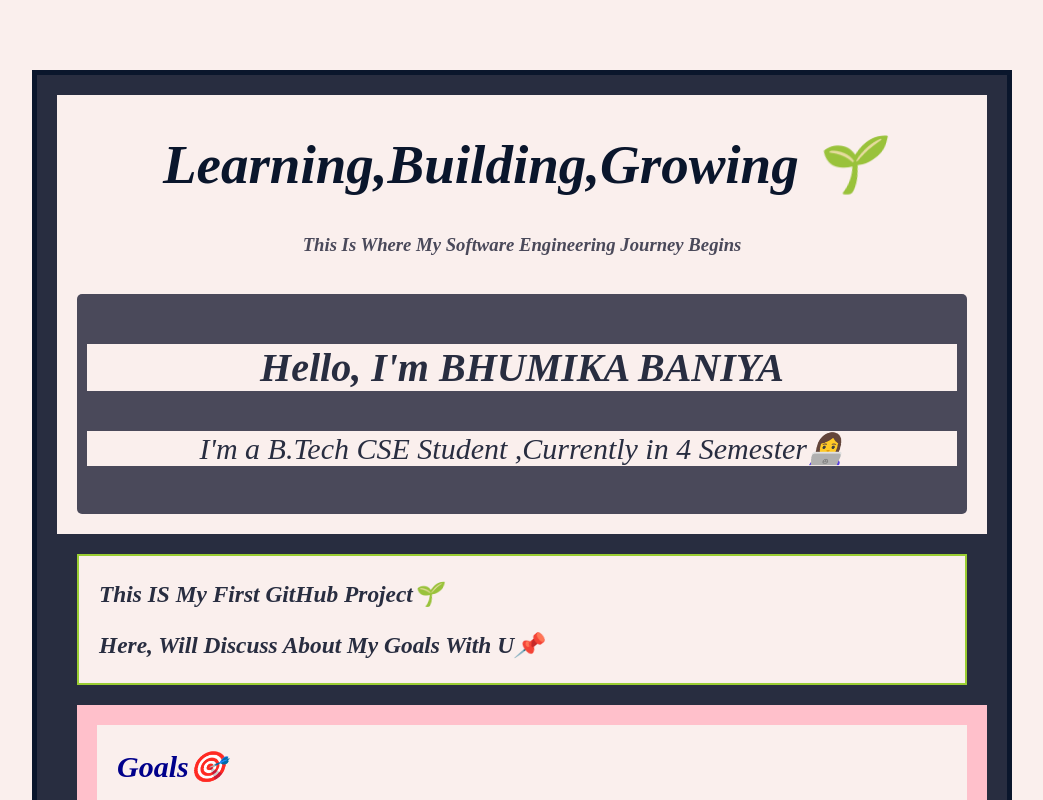
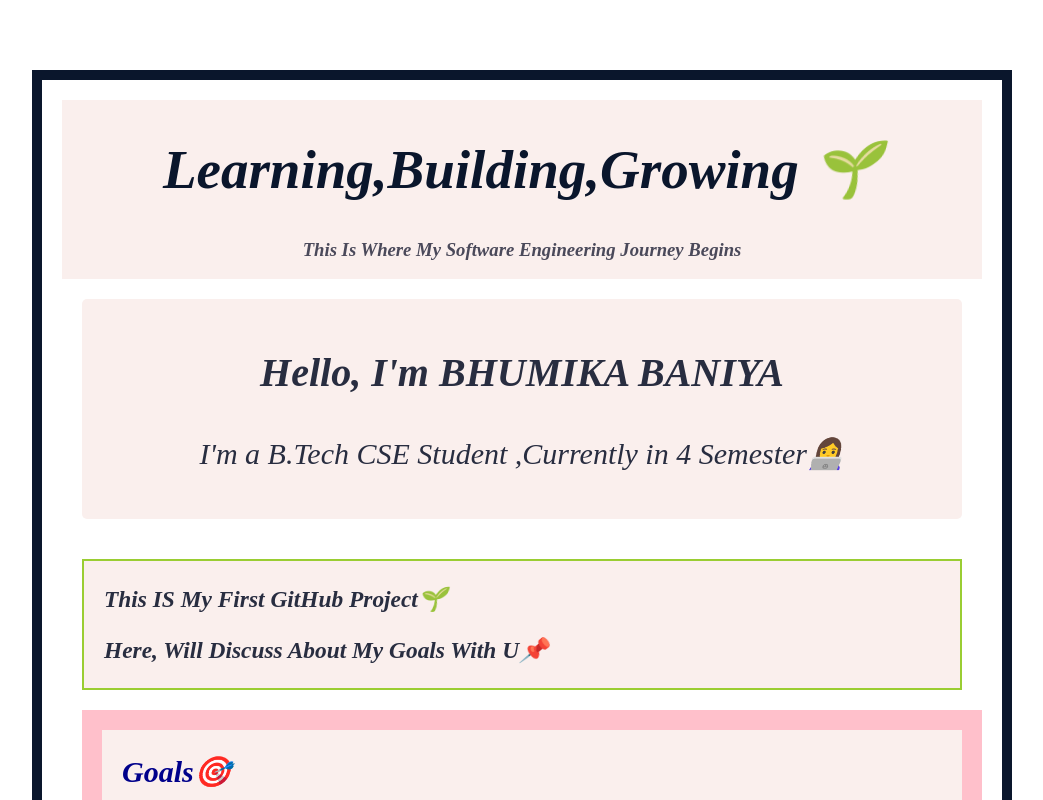
Before and after one commit to bhumikabaniya16/learn.dev, a plain HTML site: page index.html in a window 1280 px wide. Shown: the top 800 px of the page, without its empty margins (118-1161 px from the left). Drawn offline with Linux system fonts and the light colour scheme.

Commit message:
fix background issue

```diff
--- a/style.css
+++ b/style.css
@@ -1,12 +1,11 @@
 *{
 
-    background-color:#FAEFED;
 
 }
 body{
     display: flex;
     flex-direction: column;
-    border: 5px solid #0A162C;
+    border: 10px solid #0A162C;
     margin-top: 70px;
     margin-left: 150px;
     padding-left: 40px;;
@@ -14,12 +13,12 @@ body{
     margin-bottom: 50px;
     padding: 20px;
     box-sizing: border-box;
-    background-color:#282D40;
 
 }
 #head{
     text-align: center;
     color:#4A495A;
+    background-color: #FAEFED;;
 
 }
 #head h1{
@@ -27,8 +26,9 @@ body{
     font-weight: bolder;
     font-size: 55px;
     color: #0A162C;
+    background-color:#FAEFED;;
 }
-.hero{background-color: #4A495A;
+.hero{
     text-align: center;
     border-radius:5px;
     border:1px solid none;
@@ -38,6 +38,7 @@ body{
     font-size: 30px;
     font-style: oblique;
     color: #282D40;
+    background-color: #FAEFED;
 
 }
 
@@ -53,13 +54,17 @@ article{margin:20px;
     font-style: italic;
     color: #282D40;
     font-size: 20px;
+    background-color: #FAEFED;
+
+
+
 
 }
 .motive{
     border: 20px solid pink;
     margin-left: 20px;
     padding-left: 20px;
-
+     background-color: #FAEFED;
 }
 .motive h2{
         font-weight: 700;
@@ -89,6 +94,7 @@ footer{
     font-size: 20px;
     font-style: italic;
     color: #282D40;
+     background-color: #FAEFED;
 }
 footer li{
     list-style: none;
```
